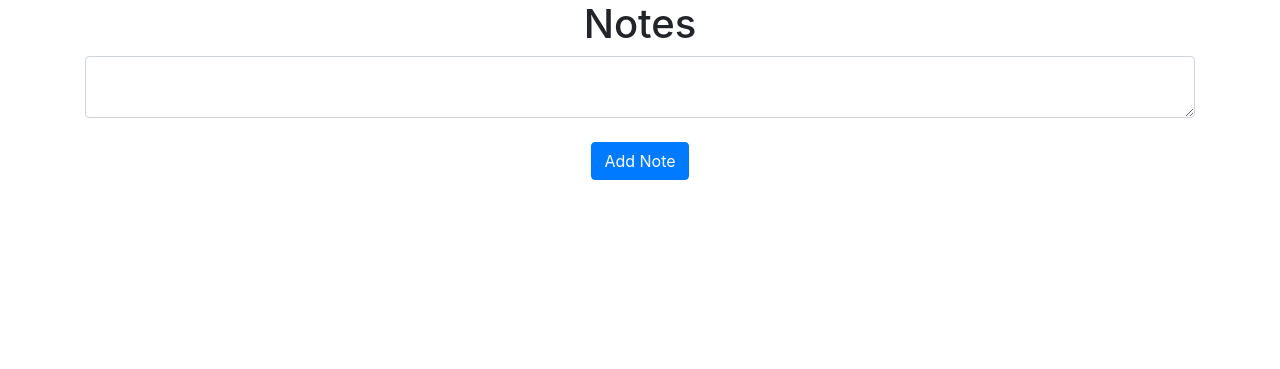
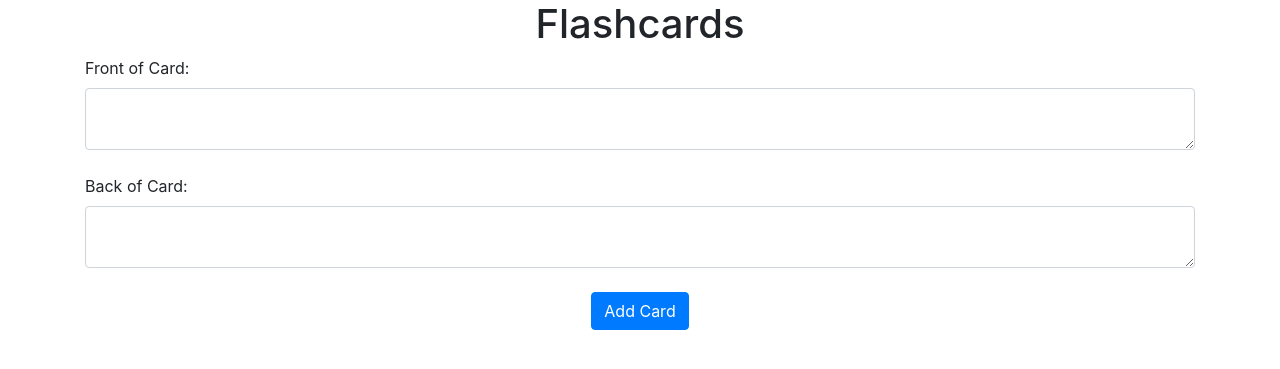
Before and after one commit to hinsoned/Active_Recall_Pro, a Flask app: page / in a window 1280 px wide. Shown: the part 56-425 px from the top of the page. Run offline with Flask 3, Linux system fonts and the light colour scheme; the visitor is signed in with stand-in values (Sample User, id 1); data that the repository does not hold is empty; some libraries are stand-ins or nearby versions.

Commit message:
Flash cards added
Can create and delete flash cards but not study yet. Only display the list. Major Readme changes.

```diff
--- a/website/__init__.py
+++ b/website/__init__.py
@@ -40,7 +40,7 @@ def create_app():
 
         #The . indicates the current package. This registers these models with SQLAlchemy.
         # SQLAlchemy keeps track of all models that are defined before you call db.create_all(app=app).
-        from .models import User, Note
+        from .models import User
 
         with app.app_context():
                 db.create_all()
--- a/website/templates/base.html
+++ b/website/templates/base.html
@@ -98,10 +98,10 @@ creating other pages.
 
     {% block javascript %}
     <script type="text/javascript">
-      function deleteNote(noteId) {
-    fetch("/delete-note", {
+      function deleteFlashcard(flashcardId) {
+    fetch("/delete-flashcard", {
       method: "POST",
-      body: JSON.stringify({ noteId: noteId }),
+      body: JSON.stringify({ flashcardId: flashcardId }),
     }).then((_res) => {
       window.location.href = "/";
     });
--- a/website/templates/home.html
+++ b/website/templates/home.html
@@ -6,13 +6,30 @@ parts of it.-->
 
 <!--This will override the base.html content block-->
 {% block content %}
-<h1 align="center">Notes</h1>
+<h1 align="center">Flashcards</h1>
+<!--This is the form that allows a user to write a new flashcard.-->
+<form method="POST">
+    <label for="front">Front of Card:</label>
+    <textarea name="front" id="note" class="form-control"></textarea>
+    <br />
+    <label for="back">Back of Card:</label>
+    <textarea name="back" id="note" class="form-control"></textarea>
+    <br />
+    <div align="center">
+        <button type="submit" class="btn btn-primary">Add Card</button>
+    </div>
+</form>
+
+<!--This is where the flashcards will be displayed.-->
 <ul class="list-group list-group-flush" id="notes">
-    <!--This for loop will display of the user's saved notes.-->
-    {% for note in user.notes %}
-    <li class="list-group-item">{{ note.data }}
+    <!--This for loop will display of the user's saved flashcards.-->
+    {% for flashcard in user.flashcards %}
+    <li class="list-group-item mb-3">
+        {{ flashcard.front }}
+        <br />
+        {{ flashcard.back }}
         <!--This sends a request to the back end-->
-        <button type="button" class="close" onclick="deleteNote({{ note.id }})">
+        <button type="button" class="close" onclick="deleteFlashcard({{ flashcard.id }})">
             <!--THis is the x on the close button and some code to tell screen
             readers to ignore it.-->
             <span aria-hidden="true">&times;</span>
@@ -20,12 +37,5 @@ parts of it.-->
     </li>
     {% endfor%}
 </ul>
-<!--This is the form that allows a user to write a note.-->
-<form method="POST">
-    <textarea name="note" id="note" class="form-control"></textarea>
-    <br />
-    <div align="center">
-        <button type="submit" class="btn btn-primary">Add Note</button>
-    </div>
-</form>
+
 {% endblock %}
--- a/website/views.py
+++ b/website/views.py
@@ -6,7 +6,7 @@
 from flask import Blueprint, render_template, request, flash, jsonify
 # We use current-user to tell if user is logged in or anonymous
 from flask_login import login_required, current_user
-from .models import Note
+from .models import Flashcard
 #import the database object
 from . import db
 import json
@@ -20,27 +20,29 @@ views = Blueprint('views', __name__)
 @login_required
 def home():
     if request.method == 'POST':
-        note = request.form.get('note')
+        #note = request.form.get('note')
+        front = request.form.get('front')
+        back = request.form.get('back')
 
-        if len(note) < 1:
-            flash('That\'s not much of a note!', category='error')
+        if not front or not back:
+            flash('That\'s not much of a flashcard!', category='error')
         else:
             #create the note with the text and the user id
-            new_note = Note(data=note, user_id=current_user.id)
+            new_flashcard = Flashcard(front=front, back=back, user_id=current_user.id)
             #add the note do the database
-            db.session.add(new_note)
+            db.session.add(new_flashcard)
             db.session.commit()
-            flash('Note added!', category='success')
+            flash('Flashcard added!', category='success')
     return render_template("home.html", user=current_user)
 
-@views.route('/delete-note', methods=['POST'])
-def delete_note():
-    note = json.loads(request.data)
-    noteId = note['noteId']
-    note = Note.query.get(noteId)
-    if note:
-        if note.user_id == current_user.id:
-            db.session.delete(note)
+@views.route('/delete-flashcard', methods=['POST'])
+def delete_flashcard():
+    flashcard = json.loads(request.data)
+    flashcardId = flashcard['flashcardId']
+    flashcard = Flashcard.query.get(flashcardId)
+    if flashcard:
+        if flashcard.user_id == current_user.id:
+            db.session.delete(flashcard)
             db.session.commit()
 
     return jsonify({})
```
Also changed, not shown: website/models.py (+11 -1 lines), README.md.
